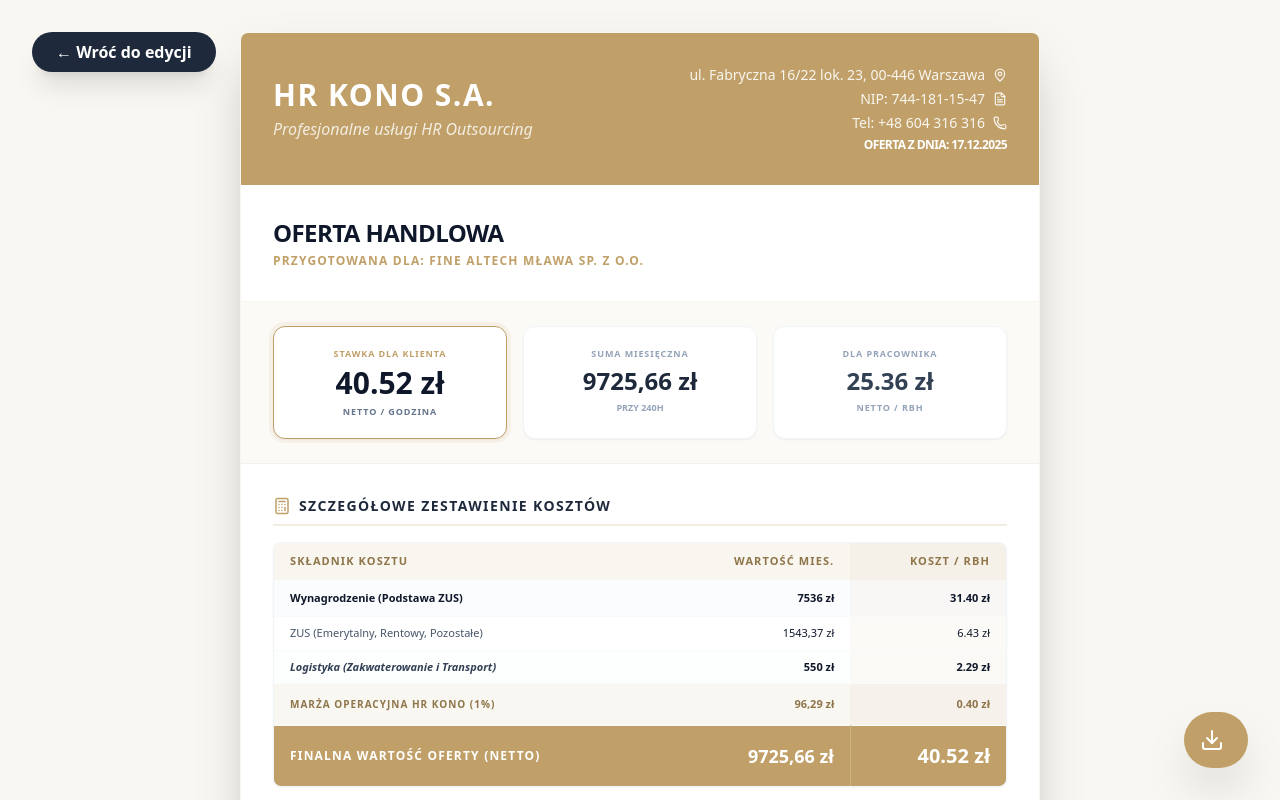
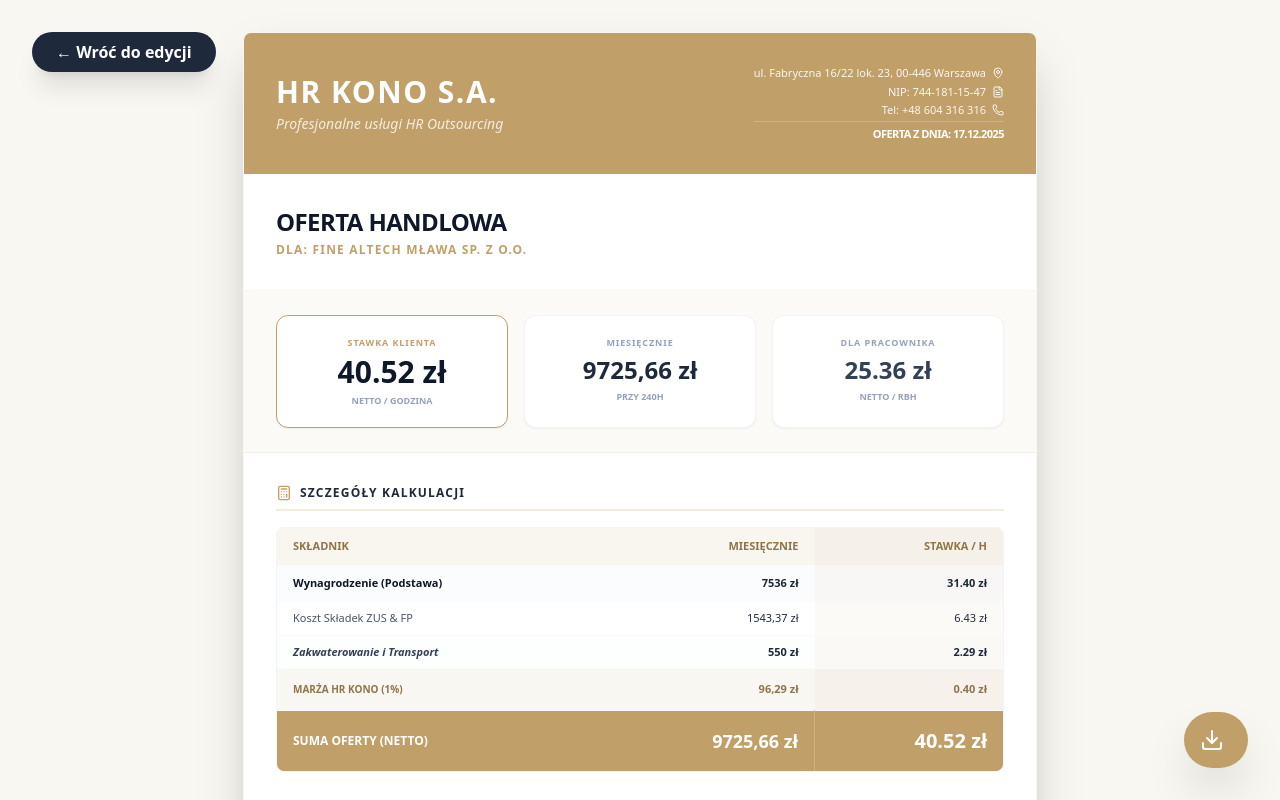
Before and after one commit to dskibickikono-lang/HR-KONO-OFERTA, a React (Vite) app: page / in a window 1280 px wide. Both pictures are taken after a click on the button "GENERUJ OFERTĘ PDF". Shown: the top 800 px of the page. Built offline with nearby package versions, Linux system fonts and the light colour scheme.

Commit message:
Improve PDF A4 format

```diff
--- a/components/Offer.tsx
+++ b/components/Offer.tsx
@@ -11,39 +11,37 @@ const Offer: React.FC<Props> = ({ data }) => {
     const element = document.getElementById('offer-content');
     if (!element) return;
 
-    // Reset scrolla dla poprawnego przechwycenia canvas
-    const scrollY = window.scrollY;
-    window.scrollTo(0, 0);
+    // Zabezpieczenie przed przesunięciem: wymuszamy tymczasowo styl "drukarski"
+    const originalStyle = element.style.cssText;
+    element.style.width = '794px'; // Standardowa szerokość A4 w pikselach (96 DPI)
+    element.style.margin = '0';
+    element.style.padding = '0';
 
     const opt = {
-      margin: 10, // Dodanie marginesów 10mm dla profesjonalnego wyglądu
+      margin: 5, // Mały margines bezpieczeństwa w mm
       filename: `Oferta_HR_KONO_${data.clientName.replace(/\s+/g, '_')}.pdf`,
-      image: { type: 'png', quality: 1.0 }, // PNG zapewnia lepszą wierność kolorów niż JPEG
+      image: { type: 'png', quality: 1.0 },
       html2canvas: {
-        scale: 2.5, // Zbalansowana wysoka rozdzielczość (300 DPI)
+        scale: 2.5,
         useCORS: true,
-        allowTaint: true,
+        logging: false,
         letterRendering: true,
-        scrollY: 0,
-        windowWidth: 800, // Kluczowe: szerokość dopasowana do proporcji A4
-        logging: false,
-        backgroundColor: '#ffffff'
+        width: 794,
+        windowWidth: 794,
+        x: 0,
+        y: 0,
+        scrollX: 0,
+        scrollY: 0
       },
-      jsPDF: { unit: 'mm', format: 'a4', orientation: 'portrait', compress: true }
+      jsPDF: { unit: 'mm', format: 'a4', orientation: 'portrait' }
     };
 
     // @ts-ignore
     if (typeof html2pdf !== 'undefined') {
       // @ts-ignore
-      html2pdf().set(opt).from(element).toPdf().get('pdf').then((pdf) => {
-        // Dodatkowe opcjonalne metadane do PDF
-        pdf.setProperties({
-            title: `Oferta HR KONO - ${data.clientName}`,
-            subject: 'Kalkulacja kosztów outsourcingu kadr',
-            author: 'HR KONO S.A.'
-        });
-      }).save().then(() => {
-        window.scrollTo(0, scrollY);
+      html2pdf().set(opt).from(element).save().then(() => {
+        // Przywracamy oryginalne style po wygenerowaniu
+        element.style.cssText = originalStyle;
       });
     } else {
       window.print();
@@ -57,54 +55,50 @@ const Offer: React.FC<Props> = ({ data }) => {
       <style>{`
         @media print {
           body { -webkit-print-color-adjust: exact !important; print-color-adjust: exact !important; }
-          .print-no-shadow { shadow: none !important; box-shadow: none !important; }
         }
         #offer-content {
           -webkit-font-smoothing: antialiased;
-          -moz-osx-font-smoothing: grayscale;
           text-rendering: optimizeLegibility;
-          print-color-adjust: exact;
-          -webkit-print-color-adjust: exact;
-        }
-        /* Zapobieganie rozmyciu fontów w canvas */
-        .pdf-fix-text {
-          transform: translateZ(0);
-          backface-visibility: hidden;
         }
       `}</style>
 
       <button
         onClick={handleDownloadPDF}
         className="fixed bottom-8 right-8 bg-[#c0a068] text-white p-4 rounded-full shadow-2xl hover:bg-[#ac8e5a] transition-all transform hover:scale-110 flex items-center gap-2 z-50 group print:hidden"
-        title="Pobierz PDF"
       >
         <Download size={24} />
-        <span className="max-w-0 overflow-hidden group-hover:max-w-xs transition-all duration-300 font-bold whitespace-nowrap">
+        <span className="max-w-0 overflow-hidden group-hover:max-w-xs transition-all duration-300 font-bold whitespace-nowrap px-0 group-hover:px-2">
           Pobierz Ofertę PDF
         </span>
       </button>
 
-      <div id="offer-content" className="max-w-[800px] mx-auto bg-white shadow-2xl rounded-lg overflow-hidden print:shadow-none border border-[#c0a068]/10 print:border-none pdf-fix-text">
+      {/* Kontener ofertowy z wymuszoną szerokością dla spójności PDF */}
+      <div
+        id="offer-content"
+        className="w-full max-w-[794px] mx-auto bg-white shadow-2xl rounded-lg overflow-hidden border border-[#c0a068]/10 print:border-none print:shadow-none bg-white"
+      >
 
-        <header className="bg-[#c0a068] text-white p-8 flex flex-col md:flex-row justify-between items-start md:items-center">
+        <header className="bg-[#c0a068] text-white p-8 flex justify-between items-center">
           <div>
-            <h1 className="text-3xl font-bold tracking-wider uppercase">HR KONO S.A.</h1>
-            <p className="text-white/80 mt-1 font-medium italic">Profesjonalne usługi HR Outsourcing</p>
+            <h1 className="text-3xl font-black tracking-wider uppercase">HR KONO S.A.</h1>
+            <p className="text-white/80 mt-1 font-medium italic text-sm">Profesjonalne usługi HR Outsourcing</p>
           </div>
-          <div className="mt-4 md:mt-0 text-right text-sm text-white/90 space-y-1">
-            <div className="flex items-center justify-end gap-2">
+          <div className="text-right text-[11px] text-white/90 space-y-0.5 font-medium">
+            <div className="flex items-center justify-end gap-1.5">
               <span>ul. Fabryczna 16/22 lok. 23, 00-446 Warszawa</span>
-              <MapPin size={14} />
+              <MapPin size={12} />
             </div>
-            <div className="flex items-center justify-end gap-2">
+            <div className="flex items-center justify-end gap-1.5">
               <span>NIP: 744-181-15-47</span>
-              <FileText size={14} />
+              <FileText size={12} />
             </div>
-            <div className="flex items-center justify-end gap-2">
+            <div className="flex items-center justify-end gap-1.5">
               <span>Tel: +48 604 316 316</span>
-              <Phone size={14} />
+              <Phone size={12} />
             </div>
-            <div className="font-bold text-white mt-2 uppercase tracking-tighter text-xs">Oferta z dnia: {new Date().toLocaleDateString('pl-PL')}</div>
+            <div className="font-black text-white mt-1 uppercase tracking-tighter pt-1 border-t border-white/20">
+              Oferta z dnia: {new Date().toLocaleDateString('pl-PL')}
+            </div>
           </div>
         </header>
 
@@ -112,83 +106,72 @@ const Offer: React.FC<Props> = ({ data }) => {
             <h2 className="text-2xl font-black text-slate-900 mb-1 uppercase tracking-tight">
               Oferta Handlowa
             </h2>
-            <p className="text-[#c0a068] font-bold uppercase text-xs tracking-widest">Przygotowana dla: {data.clientName}</p>
+            <p className="text-[#c0a068] font-bold uppercase text-xs tracking-widest">Dla: {data.clientName}</p>
         </div>
 
         <div className="px-8 py-6 bg-[#c0a068]/5 border-b border-[#c0a068]/10">
           <div className="grid grid-cols-3 gap-4">
-            <div className="bg-white p-5 rounded-xl shadow-sm border border-[#c0a068] text-center ring-4 ring-[#c0a068]/10 relative overflow-hidden">
-              <p className="text-[#c0a068] text-[9px] uppercase font-black tracking-widest">Stawka dla Klienta</p>
+            <div className="bg-white p-5 rounded-xl border border-[#c0a068] text-center shadow-sm relative">
+              <p className="text-[#c0a068] text-[9px] uppercase font-black tracking-widest">Stawka Klienta</p>
               <p className="text-3xl font-black text-slate-900 mt-1">{data.finalHourly.toFixed(2)} zł</p>
-              <p className="text-[9px] text-slate-500 font-bold uppercase mt-1 tracking-widest">netto / godzina</p>
+              <p className="text-[9px] text-slate-400 font-bold uppercase mt-1">netto / godzina</p>
             </div>
 
-            <div className="bg-white p-5 rounded-xl shadow-sm border border-slate-100 text-center">
-              <p className="text-slate-400 text-[9px] uppercase font-bold tracking-widest">Suma miesięczna</p>
+            <div className="bg-white p-5 rounded-xl border border-slate-100 text-center shadow-sm">
+              <p className="text-slate-400 text-[9px] uppercase font-bold tracking-widest">Miesięcznie</p>
               <p className="text-2xl font-black text-slate-800 mt-1">{data.finalMonthly.toLocaleString('pl-PL')} zł</p>
               <p className="text-[9px] text-slate-400 font-bold uppercase mt-1">przy {data.hours}h</p>
             </div>
 
-            <div className="bg-white p-5 rounded-xl shadow-sm border border-slate-100 text-center">
+            <div className="bg-white p-5 rounded-xl border border-slate-100 text-center shadow-sm">
               <p className="text-slate-400 text-[9px] uppercase font-bold tracking-widest">Dla Pracownika</p>
               <p className="text-2xl font-black text-slate-700 mt-1">{data.nettoWorker.toFixed(2)} zł</p>
-              <p className="text-[9px] text-slate-400 font-bold uppercase mt-1 tracking-widest">netto / rbh</p>
+              <p className="text-[9px] text-slate-400 font-bold uppercase mt-1">netto / rbh</p>
             </div>
           </div>
         </div>
 
         <div className="p-8">
-             <h3 className="text-sm font-black text-slate-800 mb-4 pb-2 border-b-2 border-[#c0a068]/20 flex items-center gap-2 uppercase tracking-widest">
-               <Calculator size={18} className="text-[#c0a068]" />
-               Szczegółowe zestawienie kosztów
+             <h3 className="text-xs font-black text-slate-800 mb-4 pb-2 border-b-2 border-[#c0a068]/20 flex items-center gap-2 uppercase tracking-widest">
+               <Calculator size={16} className="text-[#c0a068]" />
+               Szczegóły kalkulacji
              </h3>
-             <div className="overflow-hidden rounded-lg border border-slate-100 shadow-sm">
+             <div className="overflow-hidden rounded-lg border border-slate-100">
                <table className="min-w-full text-[11px]">
                  <thead className="bg-[#c0a068]/10 text-[#8f754a]">
                    <tr>
-                     <th className="py-2.5 px-4 text-left font-black uppercase tracking-widest">Składnik kosztu</th>
-                     <th className="py-2.5 px-4 text-right font-black uppercase tracking-widest">Wartość Mies.</th>
-                     <th className="py-2.5 px-4 text-right font-black uppercase tracking-widest bg-[#c0a068]/5">Koszt / RBH</th>
+                     <th className="py-2.5 px-4 text-left font-black uppercase">Składnik</th>
+                     <th className="py-2.5 px-4 text-right font-black uppercase">Miesięcznie</th>
+                     <th className="py-2.5 px-4 text-right font-black uppercase bg-[#c0a068]/5">Stawka / h</th>
                    </tr>
                  </thead>
                  <tbody className="divide-y divide-slate-50">
-                   <tr className="bg-slate-50/50">
-                     <td className="py-2.5 px-4 text-slate-900 font-bold">Wynagrodzenie (Podstawa ZUS)</td>
-                     <td className="py-2.5 px-4 text-right font-bold text-slate-900">{data.podstawaZus.toLocaleString('pl-PL')} zł</td>
-                     <td className="py-2.5 px-4 text-right font-bold bg-[#c0a068]/5 text-slate-900">{data.grossRate.toFixed(2)} zł</td>
+                   <tr className="bg-slate-50/50 font-bold">
+                     <td className="py-2.5 px-4 text-slate-900">Wynagrodzenie (Podstawa)</td>
+                     <td className="py-2.5 px-4 text-right">{data.podstawaZus.toLocaleString('pl-PL')} zł</td>
+                     <td className="py-2.5 px-4 text-right bg-[#c0a068]/5">{data.grossRate.toFixed(2)} zł</td>
                    </tr>
                    <tr>
-                     <td className="py-2 px-4 text-slate-600">ZUS (Emerytalny, Rentowy, Pozostałe)</td>
-                     <td className="py-2 px-4 text-right text-slate-900">{(data.emerytalna + data.rentowa + data.wypadkowa + data.fp + data.fgsp).toLocaleString('pl-PL')} zł</td>
-                     <td className="py-2 px-4 text-right bg-[#c0a068]/5 text-slate-900">{formatRBH(data.emerytalna + data.rentowa + data.wypadkowa + data.fp + data.fgsp)} zł</td>
+                     <td className="py-2 px-4 text-slate-600">Koszt Składek ZUS & FP</td>
+                     <td className="py-2 px-4 text-right">{(data.emerytalna + data.rentowa + data.wypadkowa + data.fp + data.fgsp).toLocaleString('pl-PL')} zł</td>
+                     <td className="py-2 px-4 text-right bg-[#c0a068]/5">{formatRBH(data.emerytalna + data.rentowa + data.wypadkowa + data.fp + data.fgsp)} zł</td>
                    </tr>
-
                    {(data.transportCost > 0 || data.housingCost > 0) && (
                      <tr className="bg-slate-50/30">
-                       <td className="py-2 px-4 text-slate-700 font-semibold italic">Logistyka (Zakwaterowanie i Transport)</td>
-                       <td className="py-2 px-4 text-right font-semibold text-slate-900">{(data.transportCost + data.housingCost).toLocaleString('pl-PL')} zł</td>
-                       <td className="py-2 px-4 text-right font-semibold bg-[#c0a068]/5 text-slate-900">{formatRBH(data.transportCost + data.housingCost)} zł</td>
+                       <td className="py-2 px-4 text-slate-700 font-semibold italic">Zakwaterowanie i Transport</td>
+                       <td className="py-2 px-4 text-right font-semibold">{(data.transportCost + data.housingCost).toLocaleString('pl-PL')} zł</td>
+                       <td className="py-2 px-4 text-right font-semibold bg-[#c0a068]/5">{formatRBH(data.transportCost + data.housingCost)} zł</td>
                      </tr>
                    )}
-
-                   {(data.medicalExamCost > 0 || data.bhpTrainingCost > 0 || data.sanepidCost > 0 || data.workClothingCost > 0) && (
-                     <tr>
-                       <td className="py-2 px-4 text-slate-600 italic">Koszty BHP, Medycyny i Odzieży</td>
-                       <td className="py-2 px-4 text-right text-slate-900">{(data.medicalExamCost + data.bhpTrainingCost + data.sanepidCost + data.workClothingCost).toLocaleString('pl-PL')} zł</td>
-                       <td className="py-2 px-4 text-right bg-[#c0a068]/5 text-slate-900">{formatRBH(data.medicalExamCost + data.bhpTrainingCost + data.sanepidCost + data.workClothingCost)} zł</td>
-                     </tr>
-                   )}
-
                    <tr className="bg-[#f9f7f2]">
-                     <td className="py-3 px-4 text-[#8f754a] font-black uppercase tracking-widest text-[10px]">Marża operacyjna HR KONO ({data.marginPercent}%)</td>
+                     <td className="py-3 px-4 text-[#8f754a] font-black uppercase text-[10px]">Marża HR KONO ({data.marginPercent}%)</td>
                      <td className="py-3 px-4 text-right font-black text-[#8f754a]">{data.marzaKwota.toLocaleString('pl-PL')} zł</td>
                      <td className="py-3 px-4 text-right font-black bg-[#c0a068]/5 text-[#8f754a]">{formatRBH(data.marzaKwota)} zł</td>
                    </tr>
-
                    <tr className="bg-[#c0a068] text-white">
-                     <td className="py-4 px-4 font-black uppercase tracking-widest text-xs text-white">FINALNA WARTOŚĆ OFERTY (NETTO)</td>
-                     <td className="py-4 px-4 text-right font-black text-lg text-white">{data.finalMonthly.toLocaleString('pl-PL')} zł</td>
-                     <td className="py-4 px-4 text-right font-black text-xl border-l border-white/20 text-white">{data.finalHourly.toFixed(2)} zł</td>
+                     <td className="py-4 px-4 font-black uppercase text-xs">SUMA OFERTY (NETTO)</td>
+                     <td className="py-4 px-4 text-right font-black text-lg">{data.finalMonthly.toLocaleString('pl-PL')} zł</td>
+                     <td className="py-4 px-4 text-right font-black text-xl border-l border-white/20">{data.finalHourly.toFixed(2)} zł</td>
                    </tr>
                  </tbody>
                </table>
@@ -197,39 +180,28 @@ const Offer: React.FC<Props> = ({ data }) => {
 
         <div className="px-8 py-6 bg-slate-50 grid grid-cols-2 gap-8 border-t border-slate-100">
            <div>
-              <h3 className="text-xs font-black text-slate-900 mb-3 flex items-center gap-2 uppercase tracking-widest">
-                <CheckCircle size={16} className="text-[#c0a068]" />
-                Warunki Współpracy
+              <h3 className="text-[10px] font-black text-slate-900 mb-2 uppercase tracking-widest flex items-center gap-2">
+                <CheckCircle size={14} className="text-[#c0a068]" /> Gwarancje Usługi
               </h3>
-              <ul className="space-y-2 text-[10px] text-slate-600 font-medium leading-tight">
-                <li className="flex items-center gap-2">
-                  <div className="w-1 h-1 bg-[#c0a068] rounded-full"></div>
-                  <span>Gwarancja OC Business (2.000.000 zł)</span>
-                </li>
-                <li className="flex items-center gap-2">
-                  <div className="w-1 h-1 bg-[#c0a068] rounded-full"></div>
-                  <span>Okres wypowiedzenia dopasowany do potrzeb</span>
-                </li>
-                <li className="flex items-center gap-2">
-                  <div className="w-1 h-1 bg-[#c0a068] rounded-full"></div>
-                  <span>Pełna obsługa prawna i legalizacja cudzoziemców</span>
-                </li>
+              <ul className="space-y-1.5 text-[10px] text-slate-600 font-medium">
+                <li className="flex items-center gap-2"><div className="w-1 h-1 bg-[#c0a068] rounded-full"></div> OC Biznesowe 2.000.000 PLN</li>
+                <li className="flex items-center gap-2"><div className="w-1 h-1 bg-[#c0a068] rounded-full"></div> Ciągłość procesów 24/7</li>
+                <li className="flex items-center gap-2"><div className="w-1 h-1 bg-[#c0a068] rounded-full"></div> Legalność zatrudnienia (Audit Compliance)</li>
               </ul>
            </div>
-
            <div>
-              <h3 className="text-xs font-black text-slate-900 mb-3 flex items-center gap-2 uppercase tracking-widest">
-                <Shield size={16} className="text-[#c0a068]" /> Gwarancja HR KONO
+              <h3 className="text-[10px] font-black text-slate-900 mb-2 uppercase tracking-widest flex items-center gap-2">
+                <Shield size={14} className="text-[#c0a068]" /> Kontakt Biznesowy
               </h3>
               <p className="text-[10px] text-slate-500 leading-relaxed italic border-l-2 border-[#c0a068] pl-3">
-                Zapewniamy 100% ciągłości procesów. W przypadku nieobecności pracownika, gwarantujemy zastępstwo w ciągu 24h.
+                Nasze rozwiązania redukują koszty operacyjne o średnio 15% przy zachowaniu najwyższej jakości kadr.
               </p>
            </div>
         </div>
 
-        <footer className="bg-white p-6 border-t border-slate-100 text-[9px] text-slate-400 flex justify-between items-center italic">
-          <p>Oferta handlowa ważna 30 dni. Podane ceny są kwotami netto.</p>
-          <p className="font-black text-slate-800 uppercase tracking-tighter">HR KONO S.A. - EFEKTYWNOŚĆ I STABILNOŚĆ</p>
+        <footer className="bg-white p-6 border-t border-slate-100 text-[8px] text-slate-400 flex justify-between items-center uppercase tracking-tighter">
+          <p>Oferta ważna 30 dni. Ceny netto. HR KONO S.A.</p>
+          <p className="font-black text-slate-800 italic">Efektywność. Stabilność. Partnerstwo.</p>
         </footer>
       </div>
     </div>
```
